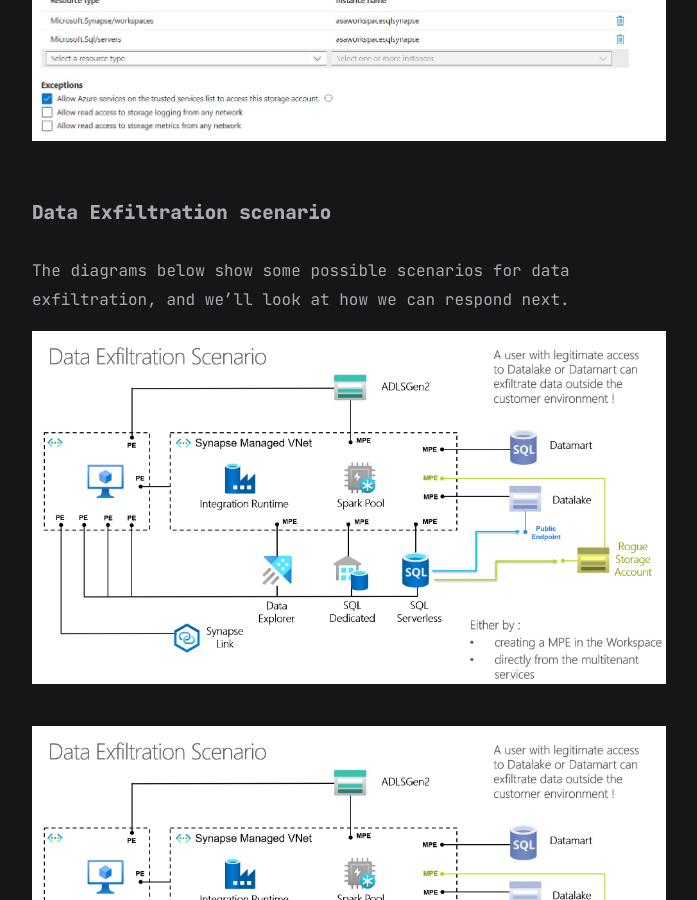
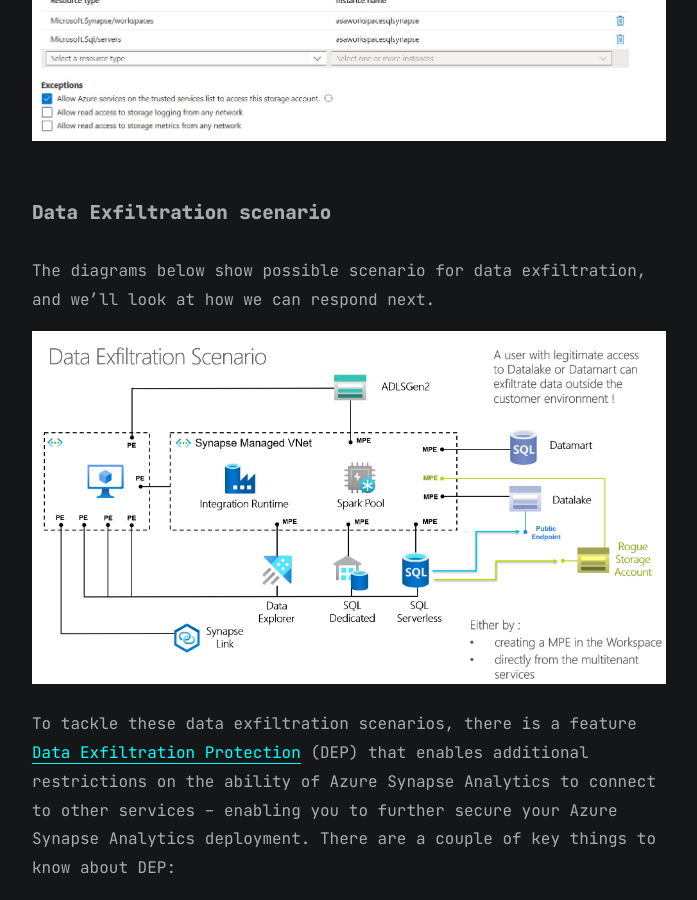
Before and after one commit to marc-hadjeje/marc-hadjeje.github.io, a Jekyll site: the page built from all_collections/_posts/2021-11-04-Synapse Analytics DEP.md, in a window 1280 px wide and 900 px high, scrolled down 3950 px. Shown: the whole window, without its empty margins (299-996 px from the left). Built offline with Jekyll 4.4.1, drawn with Linux system fonts in a browser that asks for light colours.

Commit message:
Update 2021-11-04-Synapse Analytics DEP.md

```diff
--- a/all_collections/_posts/2021-11-04-Synapse Analytics DEP.md
+++ b/all_collections/_posts/2021-11-04-Synapse Analytics DEP.md
@@ -34,8 +34,7 @@ In order to secure your storage account, which must have public access so that S
 The resource instances need to be associated with your Synapse workspace in the "Security + networking" section of the storage account to Specify resource instances that will have access to your storage account based on their system-assigned managed identity.
 ![Synapse Architecture](https://github.com/marc-hadjeje/marc-hadjeje.github.io/blob/main/assets/images/Ressource_Instance.jpg?raw=true)
 ##### Data Exfiltration scenario
-The diagrams below show some possible scenarios for data exfiltration, and we'll look at how we can respond next.
-![Synapse Architecture](https://github.com/marc-hadjeje/marc-hadjeje.github.io/blob/main/assets/images/DEP1.jpg?raw=true)
+The diagrams below show possible scenario for data exfiltration, and we'll look at how we can respond next.
 ![Synapse Architecture](https://github.com/marc-hadjeje/marc-hadjeje.github.io/blob/main/assets/images/DEP1.jpg?raw=true)
 To tackle these data exfiltration scenarios, there is a feature [Data Exfiltration Protection](https://learn.microsoft.com/en-us/azure/synapse-analytics/security/workspace-data-exfiltration-protection){:target="_blank"} (DEP) that enables additional restrictions on the ability of Azure Synapse Analytics to connect to other services – enabling you to further secure your Azure Synapse Analytics deployment. There are a couple of key things to know about DEP:
 - DEP can only be enabled at Azure Synapse Analytics workspace creation and cannot be disabled at a later point. If you want to disable DEP, you will have to create a new Azure Synapse Analytics workspace and migrate all artifacts.
```
